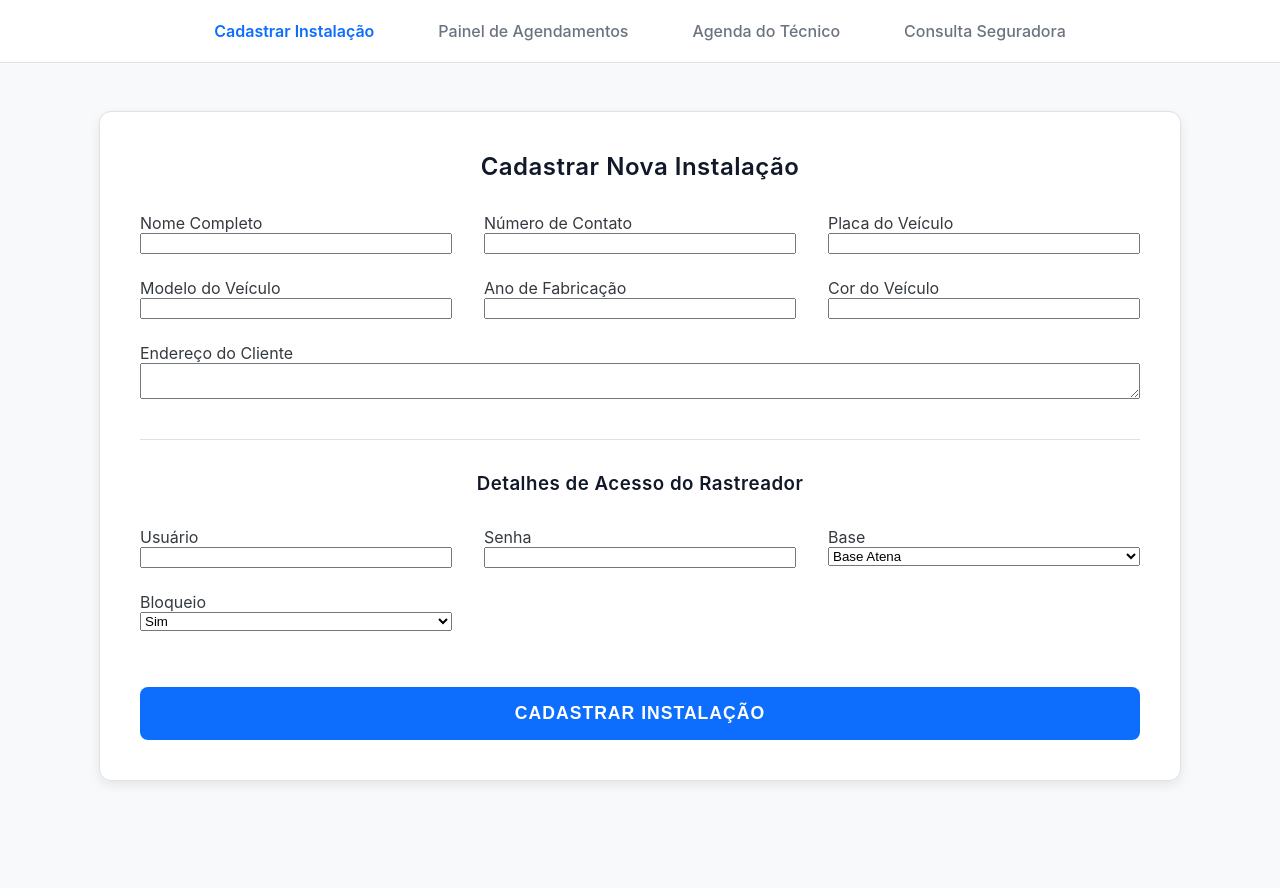
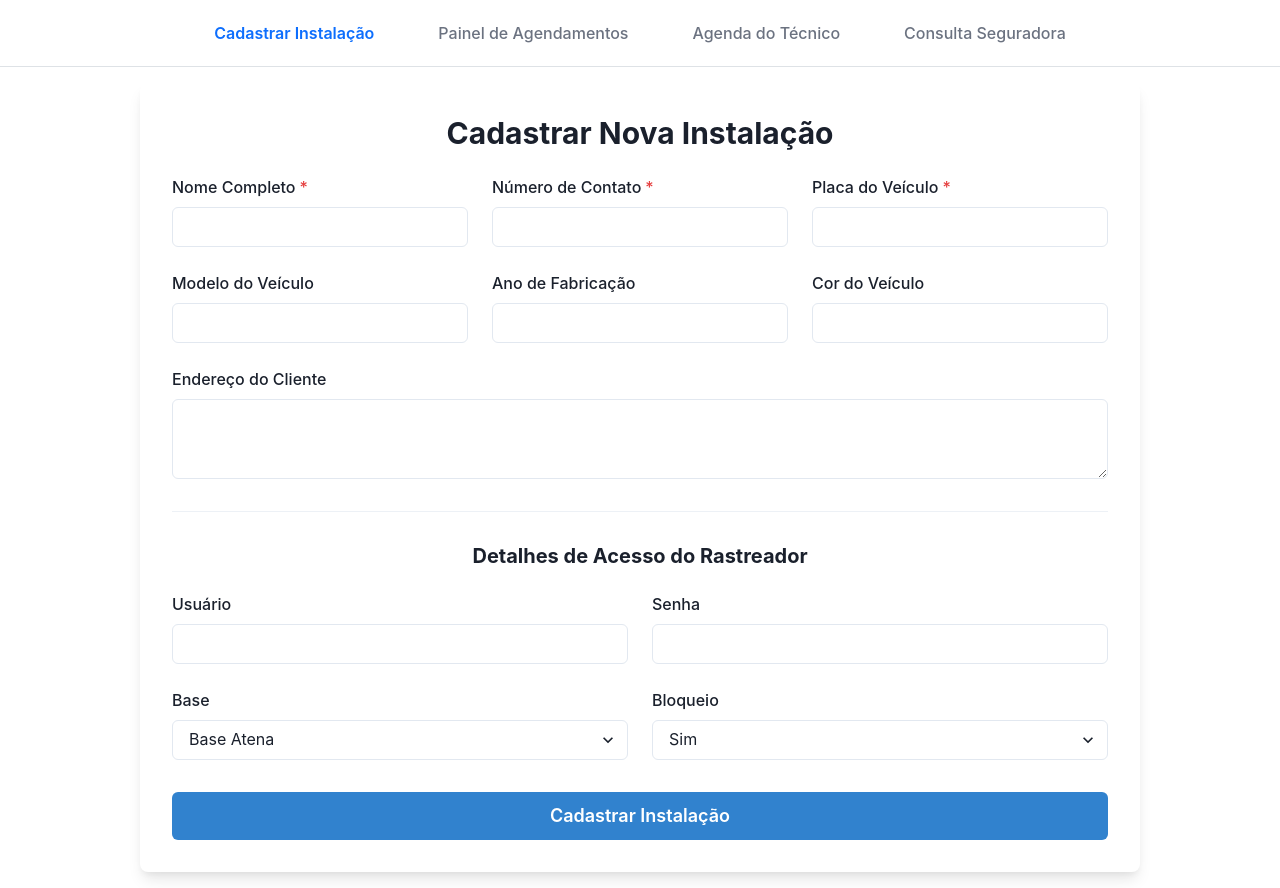
Before and after one commit to Bi-TiNet/meu-rastreador-app, a React (Vite) app: page / in a window 1280 px wide. Before the commit the page ends 829 px from the top, so only its background shows below. Built offline with nearby package versions, Linux system fonts and the light colour scheme.

Commit message:
Finaliza novo design e páginas da agenda

```diff
--- a/package.json
+++ b/package.json
@@ -10,8 +10,12 @@
     "preview": "vite preview"
   },
   "dependencies": {
+    "@chakra-ui/react": "^2.8.2",
+    "@emotion/react": "^11.11.4",
+    "@emotion/styled": "^11.11.5",
     "@supabase/supabase-js": "^2.45.0",
     "date-fns": "^3.6.0",
+    "framer-motion": "^11.3.12",
     "react": "^19.1.0",
     "react-big-calendar": "^1.13.1",
     "react-dom": "^19.1.0",
--- a/src/components/InstallationForm.css
+++ /dev/null
@@ -1,48 +0,0 @@
-/* Arquivo: src/components/InstallationForm.css */
-.form-container {
-  max-width: 1000px;
-  margin: 2rem auto;
-  padding: 2.5rem;
-  background-color: white;
-  border-radius: 12px;
-  box-shadow: var(--card-shadow);
-  border: 1px solid var(--border-color);
-}
-.form-container h2, .form-container h3 {
-  text-align: center;
-  margin-top: 0;
-  margin-bottom: 2rem;
-  color: #111827;
-  font-weight: 600;
-  letter-spacing: 0.5px;
-}
-.form-container h3 {
-  margin-top: 2.5rem;
-  border-top: 1px solid var(--border-color);
-  padding-top: 2rem;
-}
-.form-grid {
-  display: grid;
-  grid-template-columns: repeat(auto-fit, minmax(280px, 1fr));
-  gap: 1.5rem 2rem;
-}
-.form-group { display: flex; flex-direction: column; }
-.full-width { grid-column: 1 / -1; }
-.form-container button {
-  width: 100%;
-  margin-top: 2rem;
-  padding: 1rem;
-  background-color: var(--primary-color);
-  color: white;
-  border: none;
-  font-size: 1.1rem;
-  font-weight: bold;
-  letter-spacing: 1px;
-  text-transform: uppercase;
-  border-radius: 8px;
-  grid-column: 1 / -1;
-  cursor: pointer;
-  transition: background-color 0.3s ease, transform 0.1s ease;
-}
-.form-container button:hover { background-color: #0b5ed7; transform: translateY(-2px); }
-.form-container button:active { transform: translateY(0); }
--- a/src/components/InstallationForm.tsx
+++ b/src/components/InstallationForm.tsx
@@ -1,6 +1,19 @@
 // Arquivo: src/components/InstallationForm.tsx
 import { useState, type FormEvent } from 'react';
-import './InstallationForm.css'; // Importa o nosso novo estilo
+// Importa os componentes visuais do Chakra UI
+import {
+  Box,
+  Button,
+  FormControl,
+  FormLabel,
+  Input,
+  Select,
+  Textarea,
+  Heading,
+  SimpleGrid,
+  Divider,
+  useToast, // Sistema de notificações
+} from '@chakra-ui/react';
 
 export function InstallationForm() {
   const [nome, setNome] = useState('');
@@ -14,88 +27,118 @@ export function InstallationForm() {
   const [senha, setSenha] = useState('');
   const [base, setBase] = useState('Atena');
   const [bloqueio, setBloqueio] = useState('Sim');
+  const [isLoading, setIsLoading] = useState(false);
+  const toast = useToast(); // Hook para mostrar notificações
 
   async function handleSubmit(event: FormEvent) {
-    // A sua lógica de envio para o Supabase continua a mesma aqui
     event.preventDefault();
-    // ...
+    setIsLoading(true);
+    // ... (sua lógica de envio para o Supabase continua a mesma)
+
+    // Simulação de sucesso (substitua pela sua lógica real de fetch)
+    setTimeout(() => {
+      setIsLoading(false);
+      toast({
+        title: 'Instalação Cadastrada.',
+        description: "Os dados foram salvos com sucesso.",
+        status: 'success',
+        duration: 5000,
+        isClosable: true,
+      });
+      // Limpar formulário
+      setNome(''); setContato(''); setPlaca(''); setModelo(''); setAno('');
+      setCor(''); setEndereco(''); setUsuario(''); setSenha('');
+    }, 1500);
   }
 
   return (
-    // Usamos a classe principal "form-container"
-    <form className="form-container" onSubmit={handleSubmit}>
-      <h2>Cadastrar Nova Instalação</h2>
+    <Box
+      as="form"
+      maxWidth="1000px"
+      mx="auto"
+      p={8}
+      bg="white"
+      borderRadius="lg"
+      boxShadow="lg"
+      onSubmit={handleSubmit}
+    >
+      <Heading as="h2" size="lg" textAlign="center" mb={6}>
+        Cadastrar Nova Instalação
+      </Heading>
 
-      {/* Primeira grelha para dados do cliente/veículo */}
-      <div className="form-grid">
-        <div className="form-group">
-          <label htmlFor="nome">Nome Completo</label>
-          <input id="nome" type="text" value={nome} onChange={e => setNome(e.target.value)} />
-        </div>
+      <SimpleGrid columns={{ base: 1, md: 3 }} spacing={6}>
+        <FormControl isRequired>
+          <FormLabel>Nome Completo</FormLabel>
+          <Input value={nome} onChange={(e) => setNome(e.target.value)} />
+        </FormControl>
+        <FormControl isRequired>
+          <FormLabel>Número de Contato</FormLabel>
+          <Input value={contato} onChange={(e) => setContato(e.target.value)} />
+        </FormControl>
+        <FormControl isRequired>
+          <FormLabel>Placa do Veículo</FormLabel>
+          <Input value={placa} onChange={(e) => setPlaca(e.target.value)} />
+        </FormControl>
+        <FormControl>
+          <FormLabel>Modelo do Veículo</FormLabel>
+          <Input value={modelo} onChange={(e) => setModelo(e.target.value)} />
+        </FormControl>
+        <FormControl>
+          <FormLabel>Ano de Fabricação</FormLabel>
+          <Input value={ano} onChange={(e) => setAno(e.target.value)} />
+        </FormControl>
+        <FormControl>
+          <FormLabel>Cor do Veículo</FormLabel>
+          <Input value={cor} onChange={(e) => setCor(e.target.value)} />
+        </FormControl>
+        <FormControl gridColumn="1 / -1">
+          <FormLabel>Endereço do Cliente</FormLabel>
+          <Textarea value={endereco} onChange={(e) => setEndereco(e.target.value)} />
+        </FormControl>
+      </SimpleGrid>
 
-        <div className="form-group">
-          <label htmlFor="contato">Número de Contato</label>
-          <input id="contato" type="text" value={contato} onChange={e => setContato(e.target.value)} />
-        </div>
+      <Divider my={8} />
 
-        <div className="form-group">
-          <label htmlFor="placa">Placa do Veículo</label>
-          <input id="placa" type="text" value={placa} onChange={e => setPlaca(e.target.value)} />
-        </div>
+      <Heading as="h3" size="md" textAlign="center" mb={6}>
+        Detalhes de Acesso do Rastreador
+      </Heading>
 
-        <div className="form-group">
-          <label htmlFor="modelo">Modelo do Veículo</label>
-          <input id="modelo" type="text" value={modelo} onChange={e => setModelo(e.target.value)} />
-        </div>
-
-        <div className="form-group">
-          <label htmlFor="ano">Ano de Fabricação</label>
-          <input id="ano" type="text" value={ano} onChange={e => setAno(e.target.value)} />
-        </div>
-
-        <div className="form-group">
-          <label htmlFor="cor">Cor do Veículo</label>
-          <input id="cor" type="text" value={cor} onChange={e => setCor(e.target.value)} />
-        </div>
-
-        <div className="form-group full-width">
-          <label htmlFor="endereco">Endereço do Cliente</label>
-          <textarea id="endereco" value={endereco} onChange={e => setEndereco(e.target.value)} />
-        </div>
-      </div>
-
-      <h3>Detalhes de Acesso do Rastreador</h3>
-
-      {/* Segunda grelha para dados de acesso */}
-      <div className="form-grid">
-        <div className="form-group">
-          <label htmlFor="usuario">Usuário</label>
-          <input id="usuario" type="text" value={usuario} onChange={e => setUsuario(e.target.value)} />
-        </div>
-
-        <div className="form-group">
-          <label htmlFor="senha">Senha</label>
-          <input id="senha" type="text" value={senha} onChange={e => setSenha(e.target.value)} />
-        </div>
-
-        <div className="form-group">
-          <label htmlFor="base">Base</label>
-          <select id="base" value={base} onChange={e => setBase(e.target.value)}>
+      <SimpleGrid columns={{ base: 1, md: 2 }} spacing={6}>
+        <FormControl>
+          <FormLabel>Usuário</FormLabel>
+          <Input value={usuario} onChange={(e) => setUsuario(e.target.value)} />
+        </FormControl>
+        <FormControl>
+          <FormLabel>Senha</FormLabel>
+          <Input value={senha} onChange={(e) => setSenha(e.target.value)} />
+        </FormControl>
+        <FormControl>
+          <FormLabel>Base</FormLabel>
+          <Select value={base} onChange={(e) => setBase(e.target.value)}>
             <option value="Atena">Base Atena</option>
             <option value="Autocontrol">Base Autocontrol</option>
-          </select>
-        </div>
-
-        <div className="form-group">
-          <label htmlFor="bloqueio">Bloqueio</label>
-          <select id="bloqueio" value={bloqueio} onChange={e => setBloqueio(e.target.value)}>
+          </Select>
+        </FormControl>
+        <FormControl>
+          <FormLabel>Bloqueio</FormLabel>
+          <Select value={bloqueio} onChange={(e) => setBloqueio(e.target.value)}>
             <option value="Sim">Sim</option>
             <option value="Nao">Não</option>
-          </select>
-        </div>
+          </Select>
+        </FormControl>
+      </SimpleGrid>
 
-        <button type="submit">Cadastrar Instalação</button>
-      </div>
-    </form>
+      <Button
+        mt={8}
+        colorScheme="blue"
+        size="lg"
+        width="full"
+        type="submit"
+        isLoading={isLoading}
+        loadingText="A Cadastrar..."
+      >
+        Cadastrar Instalação
+      </Button>
+    </Box>
   );
 }
--- a/src/main.tsx
+++ b/src/main.tsx
@@ -1,9 +1,14 @@
+// Arquivo: src/main.tsx
 import { StrictMode } from 'react'
 import { createRoot } from 'react-dom/client'
+import { ChakraProvider } from '@chakra-ui/react' // 1. Importa o Provider
 import App from './App.tsx'
 
 createRoot(document.getElementById('root')!).render(
   <StrictMode>
-    <App />
+    {/* 2. Envolve toda a aplicação com o ChakraProvider */}
+    <ChakraProvider>
+      <App />
+    </ChakraProvider>
   </StrictMode>,
 )
```
Also changed, not shown: 1 other file (tests, documents, lock files or other folders).
